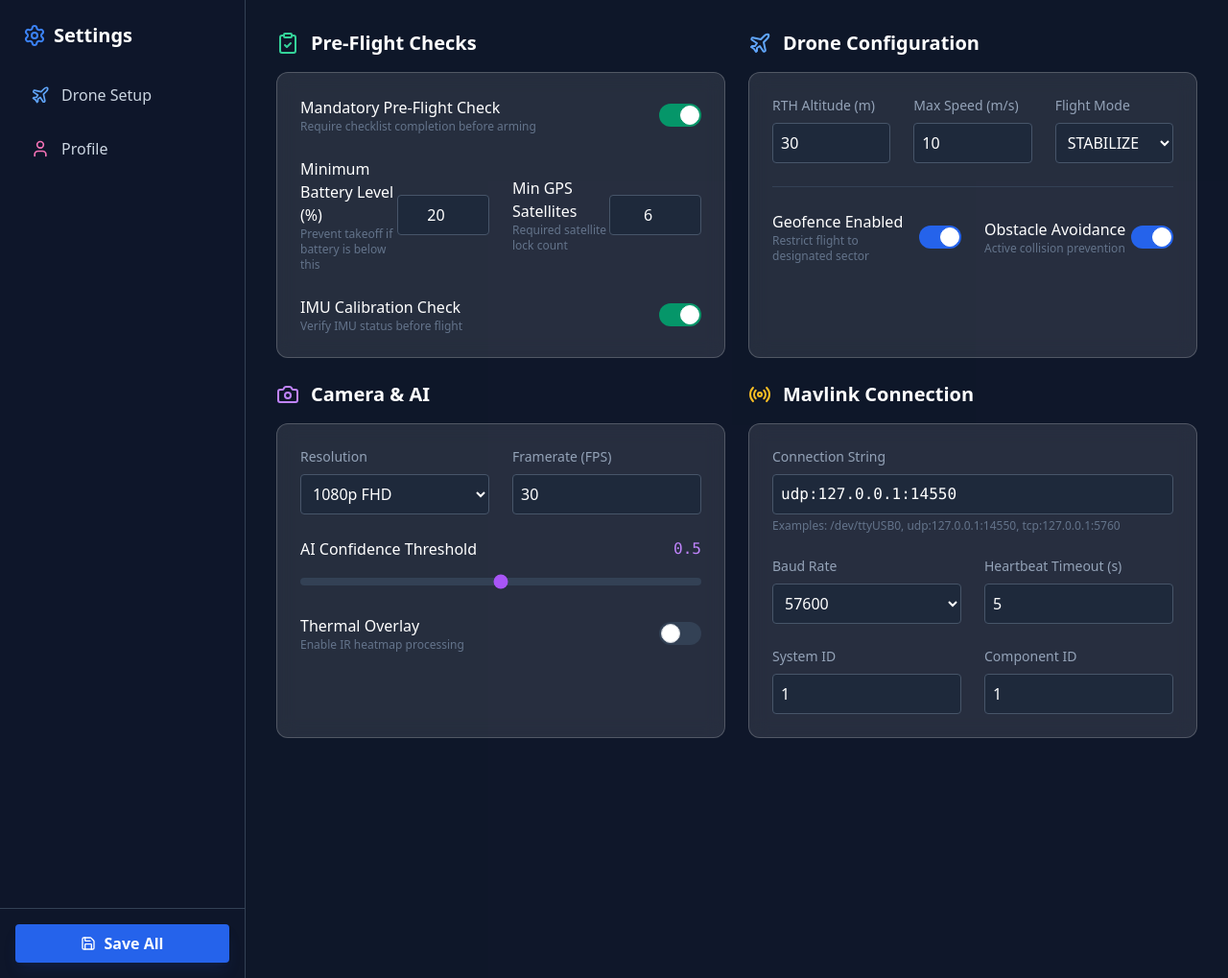
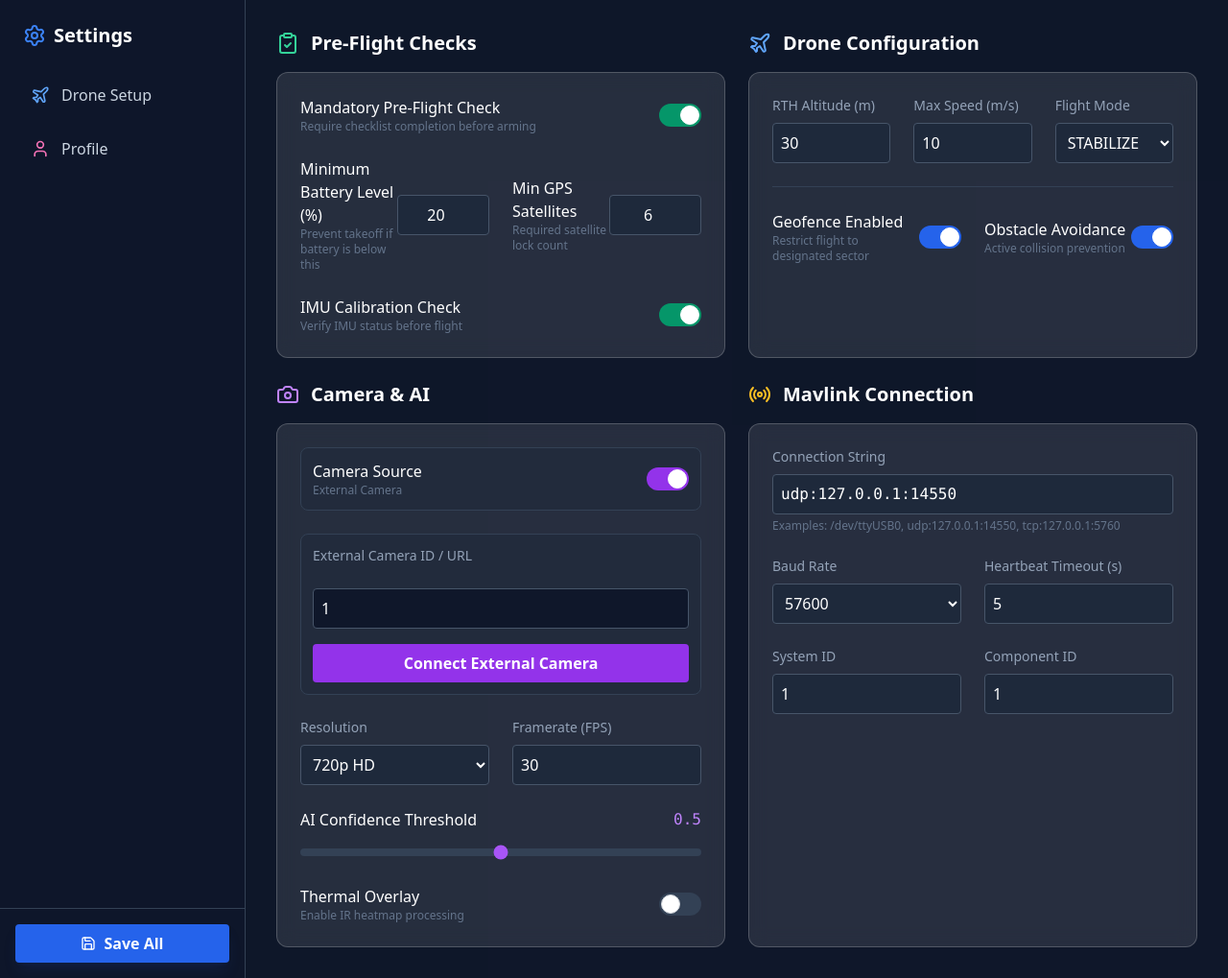
Before and after one commit to flyingvaibhav/flood-survival-detection-drone, a FastAPI app: page /settings in a window 1280 px wide. Shown: the part 66-1085 px from the top of the page at 96% size. Run offline with FastAPI, Linux system fonts and the light colour scheme; some libraries are stand-ins or nearby versions.

Commit message:
feat: completed the dashboard

```diff
--- a/Mission-Control/app/api/settings.py
+++ b/Mission-Control/app/api/settings.py
@@ -1,6 +1,7 @@
 from fastapi import APIRouter, HTTPException
 from app.core.settings.manager import settings_manager
 from app.core.settings.models import SystemSettings
+from app.services.detector import streamer
 
 router = APIRouter()
 
@@ -11,7 +12,16 @@
 @router.post("/")
 async def update_settings(settings: dict):
     try:
+        # Check if camera source is changing
+        old_source = settings_manager.get_settings().camera.camera_source
+
         updated = settings_manager.update_settings(settings)
+
+        new_source = updated.camera.camera_source
+
+        if old_source != new_source:
+            streamer.set_source(new_source)
+
         return updated
     except Exception as e:
         raise HTTPException(status_code=400, detail=str(e))
--- a/Mission-Control/app/core/settings/models.py
+++ b/Mission-Control/app/core/settings/models.py
@@ -1,5 +1,5 @@
 from pydantic import BaseModel
-from typing import Optional
+from typing import Optional, Union
 
 class FlightCheckSettings(BaseModel):
     pre_flight_check: bool = True
@@ -21,6 +21,7 @@
     thermal_enabled: bool = False
     auto_record: bool = True
     ai_confidence: float = 0.5
+    camera_source: Union[int, str] = 0
 
 class MavlinkSettings(BaseModel):
     connection_string: str = "udp:127.0.0.1:14550"
--- a/Mission-Control/app/templates/settings.html
+++ b/Mission-Control/app/templates/settings.html
@@ -1,7 +1,7 @@
 {% extends "layout.html" %}
 
 {% block content %}
-<div class="flex h-full">
+<div class="flex h-full w-full">
     <!-- Sidebar -->
     <div class="w-64 bg-slate-900/50 border-r border-slate-700 flex flex-col">
         <div class="p-6">
@@ -27,10 +27,10 @@
     </div>
 
     <!-- Content Area -->
-    <div class="flex-1 overflow-y-auto p-8 bg-slate-900/30">
+    <div class="flex-1 overflow-y-auto p-8 bg-slate-900/30 w-full">
 
         <!-- Drone Setup Section (Combined) -->
-        <div id="drone-setup" class="settings-section grid grid-cols-1 xl:grid-cols-2 gap-6">
+        <div id="drone-setup" class="settings-section grid grid-cols-1 xl:grid-cols-2 gap-6 w-full">
             <!-- Flight Check Card -->
             <div class="flex flex-col h-full">
                 <h3 class="text-xl font-bold text-white mb-4 flex items-center gap-3">
@@ -132,6 +132,25 @@
                     <i data-lucide="camera" class="text-purple-400"></i> Camera & AI
                 </h3>
                 <div class="glass-panel p-6 rounded-xl space-y-6 flex-1">
+                    <div class="flex items-center justify-between p-3 bg-slate-800/50 rounded-lg border border-slate-700">
+                        <div>
+                            <div class="text-white font-medium">Camera Source</div>
+                            <div class="text-xs text-slate-500" id="camera-source-label">System Camera (0)</div>
+                        </div>
+                        <label class="relative inline-flex items-center cursor-pointer">
+                            <input type="checkbox" id="cs_camera_source_toggle" class="sr-only peer" onchange="toggleCameraSource()">
+                            <div class="w-11 h-6 bg-slate-700 peer-focus:outline-none rounded-full peer peer-checked:after:translate-x-full peer-checked:after:border-white after:content-[''] after:absolute after:top-[2px] after:left-[2px] after:bg-white after:border-gray-300 after:border after:rounded-full after:h-5 after:w-5 after:transition-all peer-checked:bg-purple-600"></div>
+                        </label>
+                    </div>
+
+                    <div id="external-camera-config" class="hidden space-y-4 p-3 bg-slate-800/50 rounded-lg border border-slate-700 mt-2">
+                        <label class="block text-sm text-slate-400 mb-2">External Camera ID / URL</label>
+                        <input type="text" id="cs_external_source_input" class="w-full bg-slate-900 border border-slate-600 rounded p-2 text-white" placeholder="1 or http://192.168.1.100:8080/video">
+                        <button onclick="connectExternalCamera()" class="w-full bg-purple-600 hover:bg-purple-700 text-white font-bold py-2 px-4 rounded transition-colors">
+                            Connect External Camera
+                        </button>
+                    </div>
+
                     <div class="grid grid-cols-1 md:grid-cols-2 gap-6">
                         <div>
                             <label class="block text-sm text-slate-400 mb-2">Resolution</label>
@@ -266,6 +285,31 @@
         });
     }
 
+    function toggleCameraSource() {
+        const isExternal = document.getElementById('cs_camera_source_toggle').checked;
+        const configDiv = document.getElementById('external-camera-config');
+        const label = document.getElementById('camera-source-label');
+
+        if (isExternal) {
+            configDiv.classList.remove('hidden');
+            label.innerText = "External Camera";
+        } else {
+            configDiv.classList.add('hidden');
+            label.innerText = "System Camera (0)";
+        }
+    }
+
+    function connectExternalCamera() {
+        const btn = document.querySelector('button[onclick="connectExternalCamera()"]');
+        const originalText = btn.innerText;
+        btn.innerText = "Verifying...";
+        setTimeout(() => {
+            btn.innerText = "Ready to Save";
+            btn.classList.remove('bg-purple-600', 'hover:bg-purple-700');
+            btn.classList.add('bg-green-600', 'hover:bg-green-700');
+        }, 800);
+    }
+
     // Data Loading/Saving Logic
     document.addEventListener('DOMContentLoaded', loadSettings);
 
@@ -294,6 +338,19 @@
             document.getElementById('conf-display').innerText = data.camera.ai_confidence;
             document.getElementById('cs_thermal_enabled').checked = data.camera.thermal_enabled;
 
+            // Camera Source Logic
+            const source = data.camera.camera_source;
+            if (source === 0 || source === "0") {
+                document.getElementById('cs_camera_source_toggle').checked = false;
+                document.getElementById('external-camera-config').classList.add('hidden');
+                document.getElementById('camera-source-label').innerText = "System Camera (0)";
+            } else {
+                document.getElementById('cs_camera_source_toggle').checked = true;
+                document.getElementById('external-camera-config').classList.remove('hidden');
+                document.getElementById('cs_external_source_input').value = source;
+                document.getElementById('camera-source-label').innerText = "External Camera";
+            }
+
             // Mavlink Settings
             document.getElementById('ms_connection_string').value = data.mavlink.connection_string;
             document.getElementById('ms_baud_rate').value = data.mavlink.baud_rate;
@@ -313,6 +370,17 @@
     }
 
     async function saveAllSettings() {
+        let cameraSource = 0;
+        if (document.getElementById('cs_camera_source_toggle').checked) {
+            const inputVal = document.getElementById('cs_external_source_input').value;
+            // Try to parse as int if possible, else keep as string
+            if (!isNaN(inputVal) && !isNaN(parseFloat(inputVal))) {
+                cameraSource = parseInt(inputVal);
+            } else {
+                cameraSource = inputVal;
+            }
+        }
+
         const settings = {
             flight_check: {
                 pre_flight_check: document.getElementById('fc_pre_flight_check').checked,
@@ -333,7 +401,8 @@
                 fps: parseInt(document.getElementById('cs_fps').value),
                 ai_confidence: parseFloat(document.getElementById('cs_ai_confidence').value),
                 thermal_enabled: document.getElementById('cs_thermal_enabled').checked,
-                auto_record: true
+                auto_record: true,
+                camera_source: cameraSource
             },
             mavlink: {
                 connection_string: document.getElementById('ms_connection_string').value,
--- a/Mission-Control/user_settings.json
+++ b/Mission-Control/user_settings.json
@@ -14,11 +14,12 @@
         "flight_mode": "STABILIZE"
     },
     "camera": {
-        "resolution": "1080p",
+        "resolution": "720p",
         "fps": 30,
         "thermal_enabled": false,
         "auto_record": true,
-        "ai_confidence": 0.5
+        "ai_confidence": 0.5,
+        "camera_source": 1
     },
     "mavlink": {
         "connection_string": "udp:127.0.0.1:14550",
```
Also changed, not shown: Mission-Control/app/services/detector.py (+16 -1 lines), checkexternalcam.py (added, +36 -0 lines), Mission-Control/mission_control.db.
